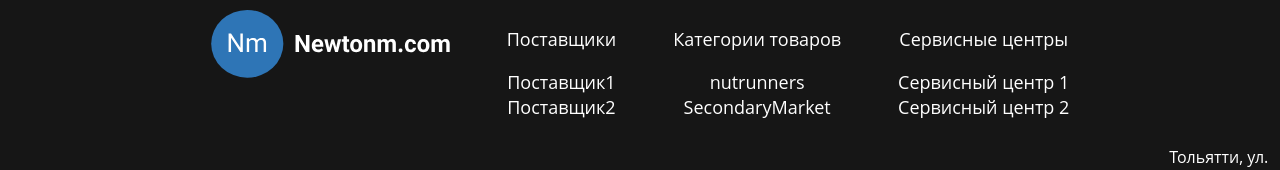
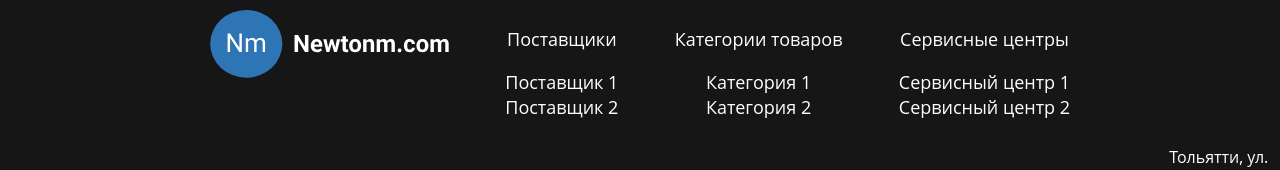
Before and after one commit to BloodlessRed/diploma-project-shop, a Vue app: page /makita in a window 1280 px wide. Shown: the part 408-578 px from the top of the page. Built offline with nearby package versions, Linux system fonts and the light colour scheme; no server answers; the database is empty.

Commit message:
Changed footer categories

```diff
--- a/src/views/Footer.vue
+++ b/src/views/Footer.vue
@@ -40,8 +40,8 @@ export default defineComponent({
   data() {
     return {
       imgSrc: "logo.svg",
-      suppliers: ["Поставщик1", "Поставщик2"],
-      categories: ["nutrunners", "SecondaryMarket"],
+      suppliers: ["Поставщик 1", "Поставщик 2"],
+      categories: ["Категория 1", "Категория 2"],
       serviceCenters: ["Сервисный центр 1", "Сервисный центр 2"],
     };
   },
```
